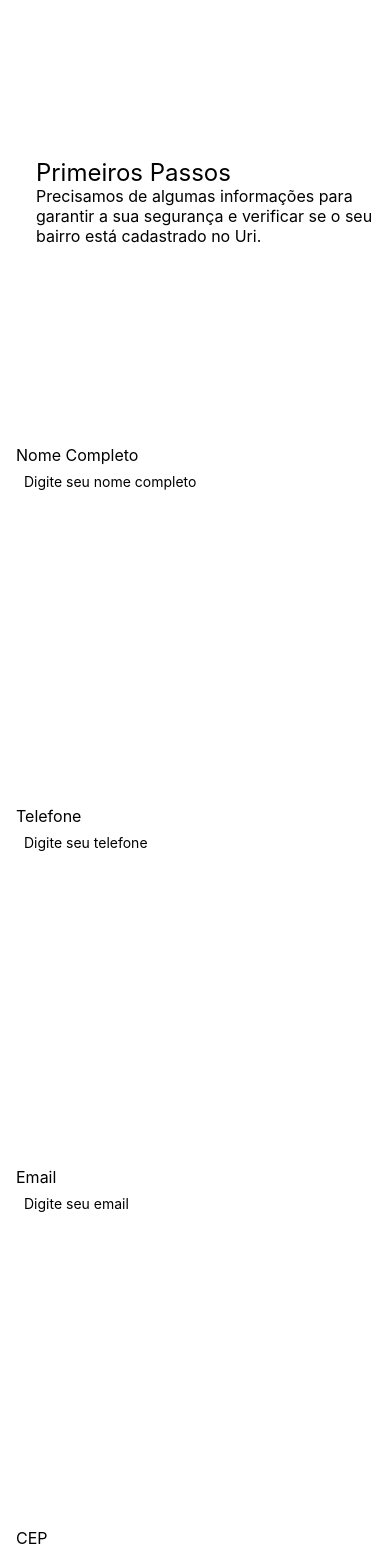
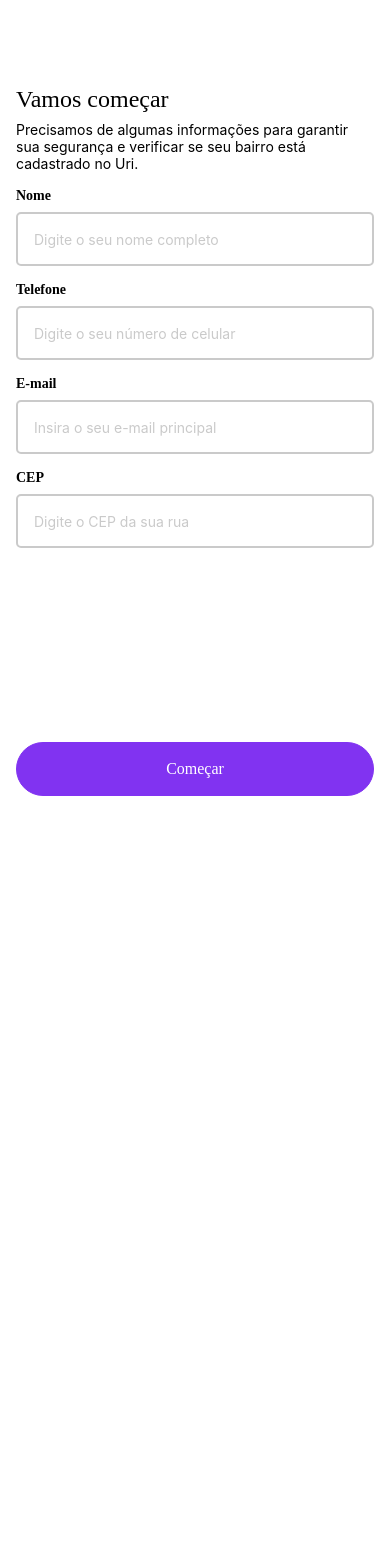
Before and after one commit to MateusZurdoSierra/uri-app, a React Native app: screen / in a window 390 px wide. Shown: the top 1557 px of the page. After the commit the page ends 844 px from the top, so only its background shows below. Built offline with nearby package versions, Linux system fonts and the light colour scheme.

Commit message:
adjust styled screen

```diff
--- a/src/modules/global/components/Input/index.tsx
+++ b/src/modules/global/components/Input/index.tsx
@@ -7,13 +7,23 @@ interface InputProps extends TextInputProps {
 	description: string;
 	value: string;
 	selected?: boolean;
+	onChangeText?: (text: string) => void;
 }
 
-const Input: React.FC<InputProps> = ({ description, value, selected }) => {
+const Input: React.FC<InputProps> = ({
+	description,
+	value,
+	selected,
+	onChangeText,
+}) => {
 	return (
 		<InputContainer>
 			<DescriptionInput>{description}</DescriptionInput>
-			<InputComponent value={value} selected={selected} />
+			<InputComponent
+				value={value}
+				selected={selected}
+				onChangeText={onChangeText}
+			/>
 		</InputContainer>
 	);
 };
--- a/src/presentation/screens/onboarding/FirstAccess/index.tsx
+++ b/src/presentation/screens/onboarding/FirstAccess/index.tsx
@@ -1,61 +1,39 @@
 import React, { useState } from 'react';
-import { View, Text, TextInput, Button } from 'react-native';
-import styles, { Container, Title, Subtitle } from './styles';
+import Input from '../../../../modules/global/components/Input';
+import Button from '../../../../modules/global/components/Button';
+
+import { Container, Title, Subtitle, ContentText, Footer } from './styles';
 
 const FirstAccess: React.FC = () => {
-	const [fullName, setFullName] = useState<string>('');
-	const [phone, setPhone] = useState<string>('');
-	const [email, setEmail] = useState<string>('');
-	const [zipCode, setZipCode] = useState<string>('');
-
-	const handleSubmit = () => {
-		console.log({ fullName, phone, email, zipCode });
-	};
+	const [fullName, setFullName] = useState<string>(
+		'Digite o seu nome completo',
+	);
+	const [phone, setPhone] = useState<string>('Digite o seu número de celular');
+	const [email, setEmail] = useState<string>('Insira o seu e-mail principal');
+	const [zipCode, setZipCode] = useState<string>('Digite o CEP da sua rua');
 
 	return (
 		<Container>
-			<Title>Primeiros Passos</Title>
-			<Subtitle>Precisamos de algumas informações para garantir a sua segurança e verificar se o seu bairro está cadastrado no Uri.
-			</Subtitle>
+			<ContentText>
+				<Title>Vamos começar</Title>
+				<Subtitle>
+					Precisamos de algumas informações para garantir sua segurança e
+					verificar se seu bairro está cadastrado no Uri.
+				</Subtitle>
+			</ContentText>
 
+			<Input
+				description="Nome"
+				value={fullName}
+				onChangeText={text => setFullName(text)}
+			/>
+			<Input description="Telefone" value={phone} />
+			<Input description="E-mail" value={email} />
+			<Input description="CEP" value={zipCode} />
 
-
-			<Text style={styles.label}>Nome Completo</Text>
-			<TextInput
-				style={styles.input}
-				placeholder="Digite seu nome completo"
-				value={fullName}
-				onChangeText={setFullName}
-			/>
-
-			<Text style={styles.label}>Telefone</Text>
-			<TextInput
-				style={styles.input}
-				placeholder="Digite seu telefone"
-				value={phone}
-				onChangeText={setPhone}
-				keyboardType="phone-pad"
-			/>
-
-			<Text style={styles.label}>Email</Text>
-			<TextInput
-				style={styles.input}
-				placeholder="Digite seu email"
-				value={email}
-				onChangeText={setEmail}
-				keyboardType="email-address"
-			/>
-
-			<Text style={styles.label}>CEP</Text>
-			<TextInput
-				style={styles.input}
-				placeholder="Digite seu CEP"
-				value={zipCode}
-				onChangeText={setZipCode}
-				keyboardType="numeric"
-			/>
-
-			<Button title="Enviar" onPress={handleSubmit} />
+			<Footer>
+				<Button text="Começar" onPress={() => {}} />
+			</Footer>
 		</Container>
 	);
 };
--- a/src/presentation/screens/onboarding/FirstAccess/styles.ts
+++ b/src/presentation/screens/onboarding/FirstAccess/styles.ts
@@ -1,53 +1,28 @@
-import { StyleSheet } from 'react-native';
 import styled from 'styled-components/native';
 
 export const Container = styled.View`
-    flex: 1;
-    padding: 16px;
-    background-color: ${({ theme }) => theme.colors.white};
+	flex: 1;
+	padding: 16px;
+	background-color: ${({ theme }) => theme.colors.white};
+`;
+
+export const ContentText = styled.View`
+	margin-top: 70px;
 `;
 
 export const Title = styled.Text`
-    font-size: 24px;
-    margin-bottom: 16px;
-    width: 354px;
-    position: 'absolute';
-    top: 142px;
-    left: 20px;
+	font-family: ${({ theme }) => theme.font.bold};
+	margin-bottom: 8px;
+	font-size: 24px;
 `;
+
 export const Subtitle = styled.Text`
-    font-size: 16px;
-    margin-bottom: 24px;
-    width: 354px;
-    height: 88px;
-    position: 'absolute';
-    top: 125px;
-    left: 20px;
+	font-size: 14px;
 `;
-const styles = StyleSheet.create({
 
-
-    paragraph: {
-        fontSize: 16,
-        marginBottom: 24,
-        width: 354,
-        height: 88,
-        position: 'absolute',
-        top: 200, // 142px (h1 top) + 24px (h1 height) + 8px (gap)
-        left: 20,
-    },
-    label: {
-        fontSize: 16,
-        marginBottom: 8,
-        marginTop: 300, // Ajustar de acordo com o layout
-    },
-    input: {
-        height: 40,
-        borderColor: '#ccc',
-        marginBottom: 16,
-        paddingHorizontal: 8,
-        borderRadius: 4,
-    },
-});
-
-export default styles;
+export const Footer = styled.View`
+	flex: 1;
+	align-items: center;
+	justify-content: flex-end;
+	padding-bottom: 32px;
+`;
```
